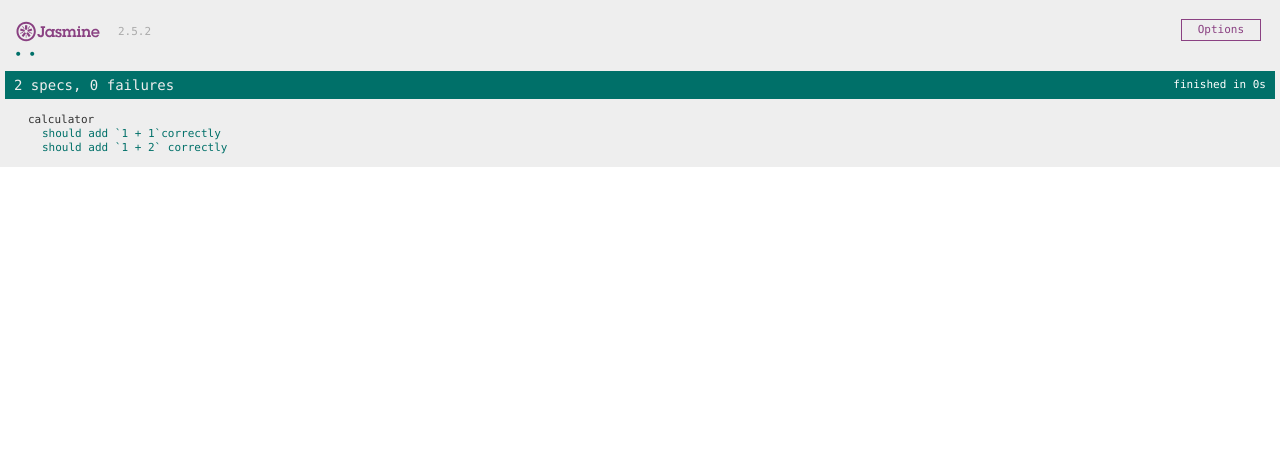
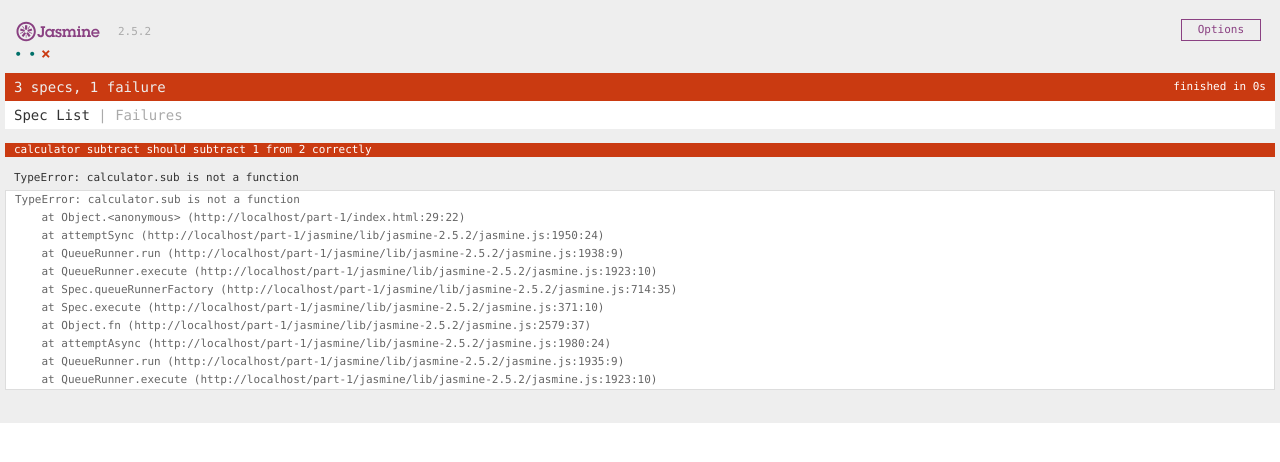
Before and after one commit to mrwizard82d1/get-started-unit-testing-ngjs, a plain HTML site: page part-1/index.html in a window 1280 px wide. Drawn offline with Linux system fonts and the light colour scheme.

Commit message:
Red test (subtraction)

```diff
--- a/part-1/index.html
+++ b/part-1/index.html
@@ -16,11 +16,18 @@ var calculator = {
 };
 
 describe('calculator', function() {
-	it('should add `1 + 1`correctly', function() {
-		expect(calculator.sum(1, 1)).toBe(2);
+	describe('add', function() {
+		it('should add `1 + 1`correctly', function() {
+			expect(calculator.sum(1, 1)).toBe(2);
+		});
+		it('should add `1 + 2` correctly', function() {
+			expect(calculator.sum(1, 2)).toBe(3);
+		});
 	});
-	it('should add `1 + 2` correctly', function() {
-		expect(calculator.sum(1, 2)).toBe(3);
+	describe('subtract', function() {
+		it('should subtract 1 from 2 correctly', function() {
+			expect(calculator.sub(2, 1)).toBe(1);
+		});
 	});
 });
 	</script>
```
